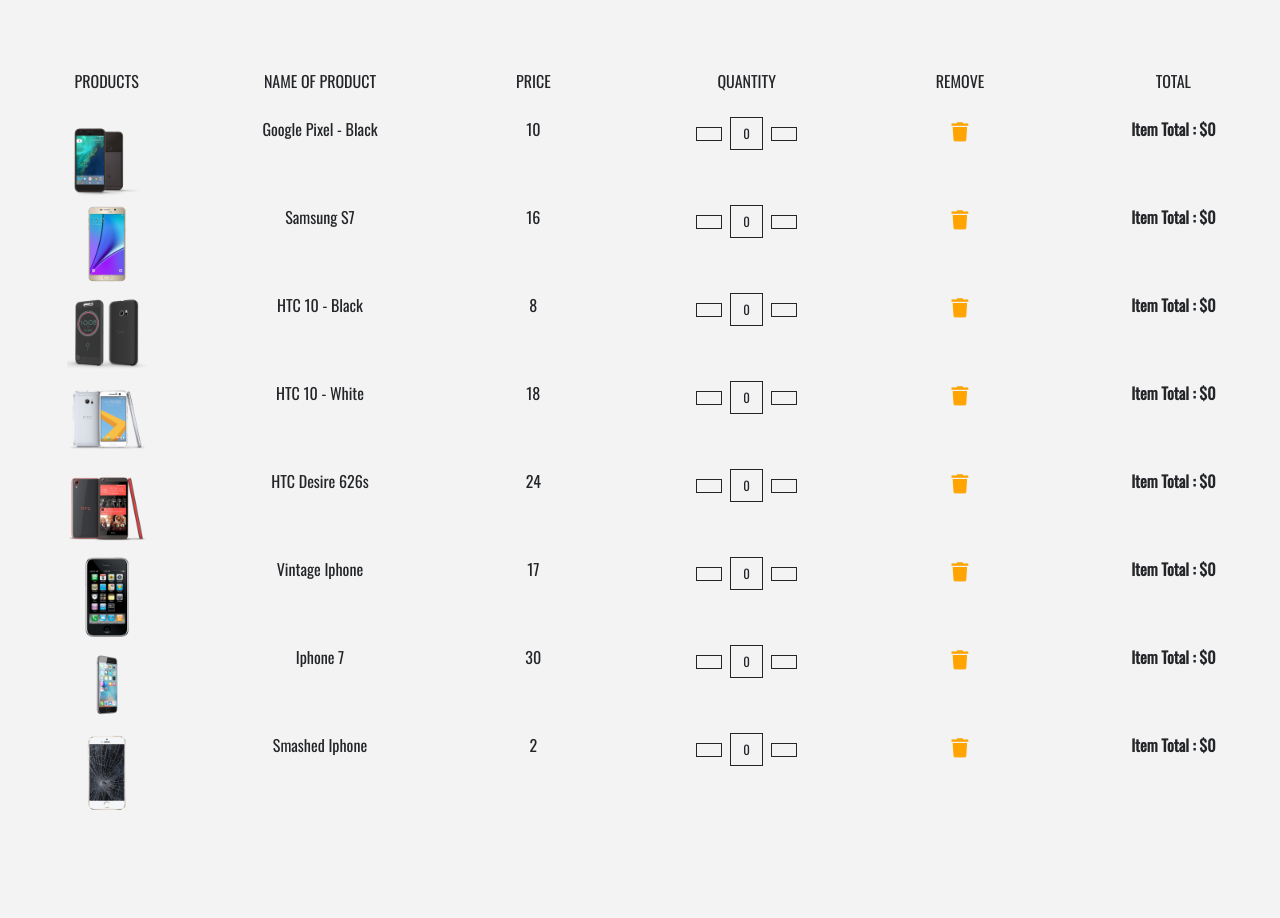
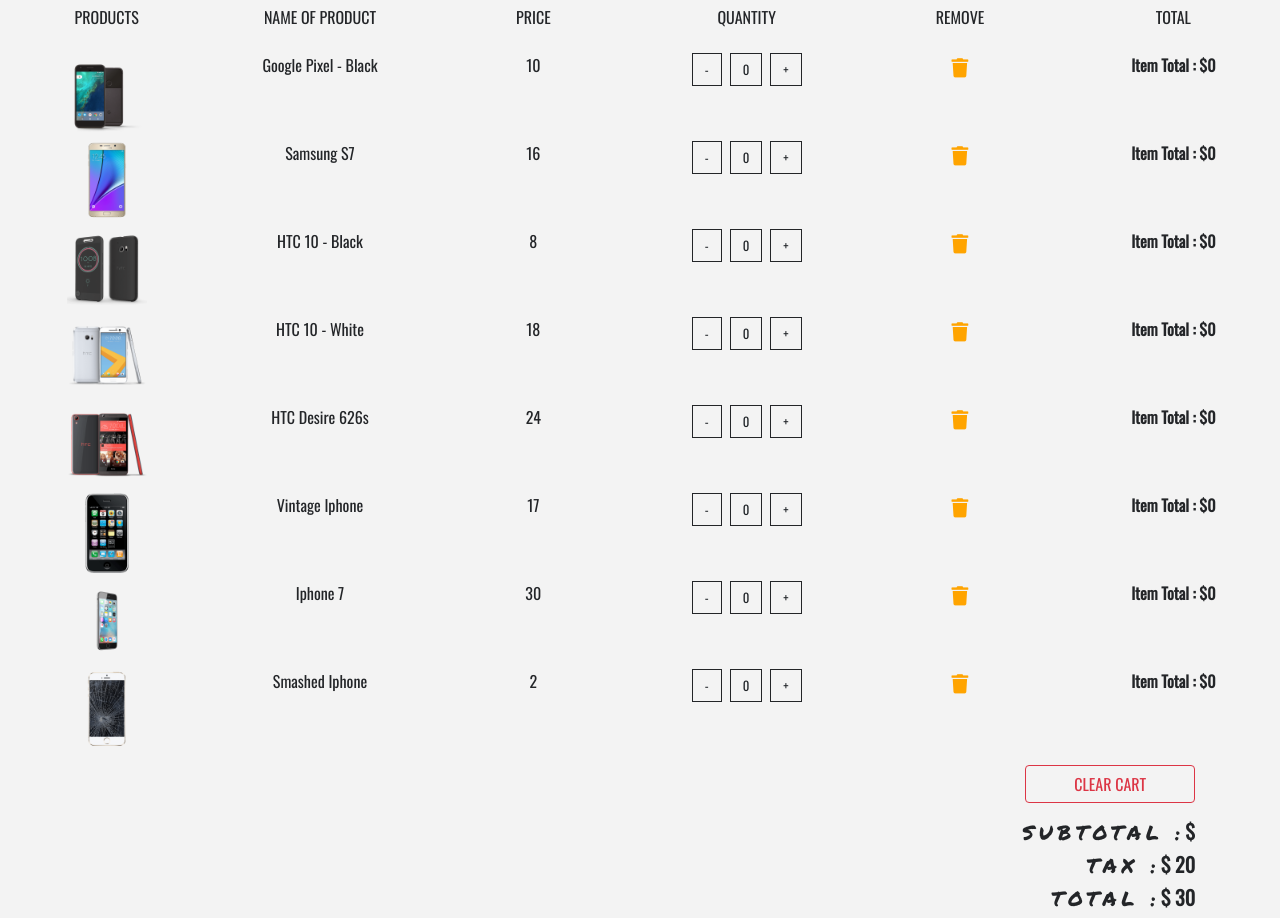
Before and after one commit to isamelbcode/React-Ecommerce-App, a React (Create React App) app: page /cart in a window 1280 px wide. Shown: the part 165-1083 px from the top of the page. Before the commit the page ends 986 px from the top, so only its background shows below. Built offline with nearby package versions, Linux system fonts and the light colour scheme.

Commit message:
subTotal, tax, cartTotal

```diff
--- a/src/components/Cart/Cart.js
+++ b/src/components/Cart/Cart.js
@@ -4,6 +4,7 @@
 import EmptyCart from './EmptyCart';
 import { ProductConsumer } from '../../context';
 import CartList from './CartList';
+import CartTotals from './CartTotals';
 
 export default class Cart extends Component {
   render() {
@@ -18,6 +19,7 @@
               <Title className="center" name="your" title="cart" />
               <CartColumns />
               <CartList value={value} />
+              <CartTotals value={value} />
               </React.Fragment>
             );
           } else {
--- a/src/components/Cart/CartItem.js
+++ b/src/components/Cart/CartItem.js
@@ -1,14 +1,13 @@
 import React from "react";
 
-export default function CartItem({ item, value }) {
-  const { id, title, img, price, total, count } = item;
-  const { increment, decrement, removeItem } = value;
+export default function CartItem({item,value }) {
+  const {id,title,img,price,total,count} = item;
+  const {increment,decrement,removeItem} = value;
   return (
     <div className="row my-2 text-capitalize text-center">
       <div className="col-10 mx-auto col-lg-2">
         <img
-          src={img}
-          style={{ width: "5rem", height: "5rem" }}
+          src={img} style={{ width:"5rem", height:"5rem" }}
           className="img-fluid"
           alt="product"
         />
@@ -24,9 +23,11 @@
       <div className="col-10 mx-auto col-lg-2 my-2 my-lg-0">
         <div className="d-flex justify-content-center" />
         <div>
-          <span className="btn btn-black mx-1" onClick={() => decrement(id)} />
+          <span className="btn btn-black mx-1" onClick={() => decrement(id)}
+          >-</span>
           <span className="btn btn-black mx-1">{count}</span>
-          <span className="btn btn-black mx-1" onClick={() => increment(id)} />
+          <span className="btn btn-black mx-1" onClick={() => increment(id)}
+          >+</span>
         </div>
       </div>
       {/*  */}
--- /dev/null
+++ b/src/components/Cart/CartTotals.js
@@ -0,0 +1,40 @@
+import React from "react";
+import { Link } from "react-router-dom";
+
+export default function CartTotals({ value }) {
+  const {cartSubtotal,cartTax,cartTotal,clearCart } = value;
+  return (
+    <React.Fragment>
+      <div className="container">
+        <div className="row">
+          <div className="col-10 mt-2 ml-sm-5 ml-md-auto col-sm-8 text-capitalize text-right">
+            <Link to="/">
+              <button
+                className="btn btn-outline-danger text-uppercase mb-3 px-5"
+                type="button"
+                onClick={()=>clearCart()}
+              >
+                clear cart
+              </button>
+            </Link>
+            <h5>
+            <span className="span text-title">
+            subtotal :</span>
+            <strong>$ {cartSubtotal}</strong>
+            </h5>
+            <h5>
+            <span className="span text-title">
+            tax :</span>
+            <strong>$ {cartTax}</strong>
+            </h5>
+            <h5>
+            <span className="span text-title">
+            total :</span>
+            <strong>$ {cartTotal}</strong>
+            </h5>
+          </div>
+        </div>
+      </div>
+    </React.Fragment>
+  );
+}
--- a/src/components/Title.js
+++ b/src/components/Title.js
@@ -4,7 +4,7 @@
 
 export default function Title({name, title}) {
   return (
-    <div className="row p-5">
+    <div className="row p-3 justify-content-center">
       <div className="column-10mx-auto my-2 text-center text-title">
       <h1 className="text-capitalize font-weight-bold">
         {name} <strong className="text-blue">{title}
--- a/src/context.js
+++ b/src/context.js
@@ -12,8 +12,8 @@
     modalOpen: false,
     modalProduct:detailProduct,
     cartSubTotal: 0,
-    cartTax: 0,
-    cartTotal: 0
+    cartTax: 20,
+    cartTotal: 30
   };
 
   componentDidMount() {
```
